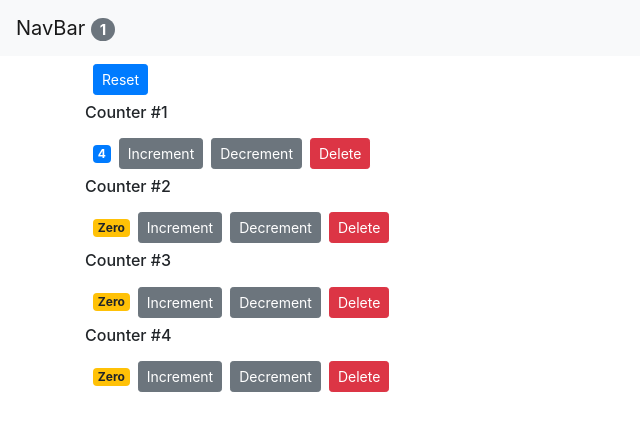
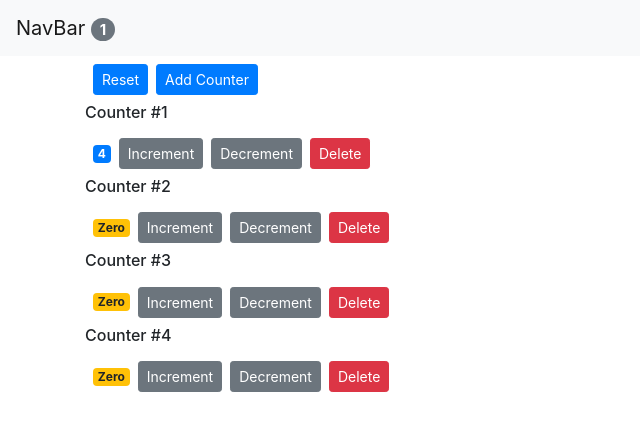
Before and after one commit to csong202/counter-app, a React (Create React App) app: page / in a window 1280 px wide. Shown: the top 430 px of the page, without its empty margins (0-640 px from the left). Built offline with nearby package versions, Linux system fonts and the light colour scheme.

Commit message:
can add counter, problems with state updating asynchronously

```diff
--- a/src/App.js
+++ b/src/App.js
@@ -12,7 +12,8 @@ class App extends Component {
       {id: 2, value: 0},
       {id: 3, value: 0},
       {id: 4, value: 0}
-    ]
+    ],
+    lastId: 4
   };
 
   constructor() {
@@ -57,6 +58,21 @@ class App extends Component {
     this.setState({counters});
   }
 
+  handleAdd = () => {
+    console.log("\nADD, last id", this.state.lastId);
+    const newLastId = this.state.lastId + 1;
+    var counters = [...this.state.counters];
+    counters.push({id: newLastId, value: 0});
+    // const prevCounters = [...this.state.counters];
+    // console.log("prevCounters.length", prevCounters.length);
+    // let counters = [prevCounters, {key: newLastId, id: newLastId, value: 0}];
+    this.setState((state, props) => ({
+      counters: counters,
+      lastID: newLastId
+    }));
+    console.log("this.state.lastId", this.state.lastId);
+  }
+
   handleDelete = (counterID) => {
     console.log("deleting counter #", counterID);
     const counters = this.state.counters.filter(c => c.id !== counterID); // new array w/o specified counter
@@ -74,6 +90,7 @@ class App extends Component {
             onReset={this.handleReset}
             onIncrement={this.handleIncrement}
             onDecrement={this.handleDecrement}
+            onAdd={this.handleAdd}
             onDelete={this.handleDelete}
           />
         </main>
--- a/src/components/counter.jsx
+++ b/src/components/counter.jsx
@@ -2,17 +2,17 @@ import React, { Component } from 'react';
 
 class Counter extends Component {
 
-  // componentDidUpdate(prevProps, prevState) {
-  //   console.log('prevProps', prevProps);
-  //   console.log('prevState', prevState);
-  //   if (prevProps.counter.value !== this.props.counter.value) {
-  //     // Ajax call and get new data from server
-  //   }
-  // }
+  componentDidUpdate(prevProps, prevState) {
+    console.log('prevProps', prevProps);
+    console.log('prevState', prevState);
+    if (prevProps.counter.value !== this.props.counter.value) {
+      // Ajax call and get new data from server
+    }
+  }
 
-  // componentWillUnmount() {
-  //   console.log("counter unmount");
-  // }
+  componentWillUnmount() {
+    console.log("counter unmount");
+  }
 
   render() {
     return (
--- a/src/components/counters.jsx
+++ b/src/components/counters.jsx
@@ -5,7 +5,7 @@ class Counters extends Component {
 
   render() {
     // object destructuring, only taking the parts we need
-    const {onReset, counters, onIncrement, onDecrement, onDelete} = this.props;
+    const {onReset, counters, onIncrement, onDecrement, onAdd, onDelete} = this.props;
     return (
       <div>
         <button
@@ -14,11 +14,17 @@ class Counters extends Component {
         >
           Reset
         </button>
+        <button
+          onClick={onAdd}
+          className="btn btn-primary btn-sm"
+        >Add Counter
+        </button>
         {counters.map(counter =>
           <Counter
             key={counter.id} // key is used internally by react, cant be accessed by Counter
             onIncrement={onIncrement}
             onDecrement={onDecrement}
+            onAdd={onAdd}
             onDelete={onDelete}
             counter={counter} // counter object has value and id
           >
```
